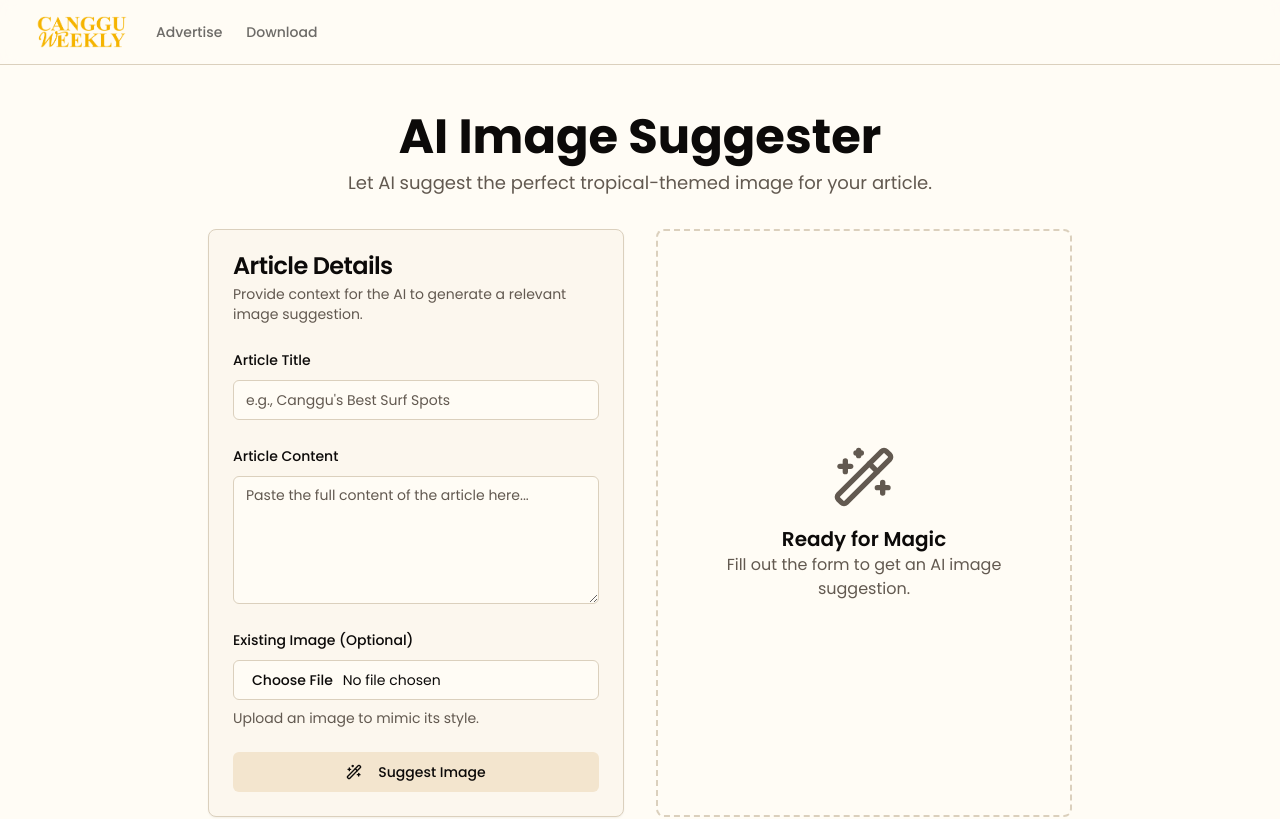
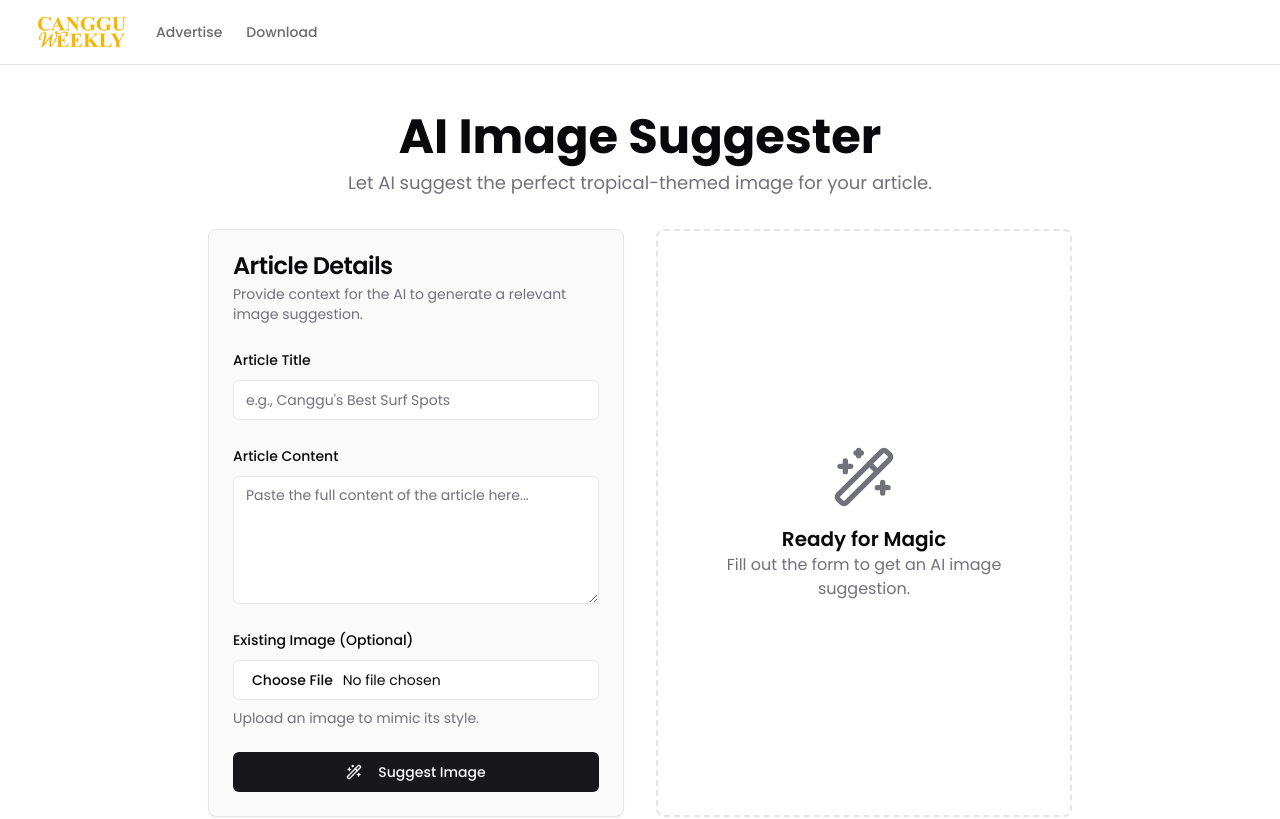
Before and after one commit to SpicyChickenDoang/canggu-weekly, a Next.js app: page /admin/image-suggester in a window 1280 px wide. Shown: the top 819 px of the page. Built offline with nearby package versions, Linux system fonts and the light colour scheme; what @genkit-ai/google-genai, genkit would draw is missing.

Commit message:
update texts and colors

```diff
--- a/src/app/globals.css
+++ b/src/app/globals.css
@@ -4,42 +4,37 @@
 
 @layer base {
   :root {
-    --background: 40 100% 98%; /* Very light sand */
-    --foreground: 20 14% 4%; /* Near Black */
-
-    --card: 38 71% 96%; /* Lighter Sand */
-    --card-foreground: 20 14% 4%;
-
-    --popover: 40 100% 98%;
-    --popover-foreground: 20 14% 4%;
-
-    --primary: 38 60% 88%; /* Sand */
-    --primary-foreground: 20 14% 4%;
-
-    --secondary: 35 48% 81%; /* Muted Sand */
-    --secondary-foreground: 20 14% 4%;
-
-    --muted: 35 48% 81%;
-    --muted-foreground: 30 10% 35%; /* Muted Text */
-
-    --accent: 30 90% 70%; /* Sunset Orange */
-    --accent-foreground: 20 14% 4%;
-
+    --background: 0 0% 100%;
+    /* White */
+    --foreground: 240 10% 3.9%;
+    /* Near Black */
+    --card: 0 0% 98%;
+    /* Lighter Grey */
+    --card-foreground: 240 10% 3.9%;
+    --popover: 0 0% 100%;
+    --popover-foreground: 240 10% 3.9%;
+    --primary: 240 5.9% 10%;
+    /* Dark Grey/Black for primary elements */
+    --primary-foreground: 0 0% 98%;
+    --secondary: 0 0% 96.1%;
+    /* Light Grey */
+    --secondary-foreground: 240 5.9% 10%;
+    --muted: 0 0% 96.1%;
+    --muted-foreground: 240 3.8% 46.1%;
+    --accent: 0 0% 96.1%;
+    --accent-foreground: 240 5.9% 10%;
     --destructive: 0 84.2% 60.2%;
     --destructive-foreground: 0 0% 98%;
-
-    --border: 38 30% 80%; /* Sandy border */
-    --input: 38 30% 80%;
-    --ring: 30 90% 70%;
-
+    --border: 0 0% 89.8%;
+    /* Grey border */
+    --input: 0 0% 89.8%;
+    --ring: 240 5.9% 10%;
     --radius: 0.5rem;
-
-    /* Charts */
-    --chart-1: 30 90% 70%; /* Sunset Orange */
-    --chart-2: 190 40% 50%; /* Teal */
-    --chart-3: 130 40% 60%; /* Sea Green */
-    --chart-4: 210 50% 60%; /* Sky Blue */
-    --chart-5: 50 80% 65%; /* Golden Yellow */
+    --chart-1: 12 76% 61%;
+    --chart-2: 173 58% 39%;
+    --chart-3: 197 37% 24%;
+    --chart-4: 43 74% 66%;
+    --chart-5: 27 87% 67%;
   }
 
   .dark {
@@ -74,6 +69,7 @@
   * {
     @apply border-border;
   }
+
   body {
     @apply bg-background text-foreground;
   }
--- a/src/components/advertisers/hero-section.tsx
+++ b/src/components/advertisers/hero-section.tsx
@@ -32,7 +32,7 @@ export function HeroSection() {
             </Link>
           </Button>
           <Button asChild size="lg" variant="secondary">
-            <Link href="/canggu-media-kit.pdf" target="_blank">
+            <Link href="/docs/pricing.pdf" target="_blank">
               <Briefcase className="mr-2 h-5 w-5" />
               Get the Media Kit
             </Link>
--- a/src/components/layout/footer.tsx
+++ b/src/components/layout/footer.tsx
@@ -5,7 +5,7 @@ import { Instagram, Facebook } from 'lucide-react';
 export function Footer() {
   return (
     <footer className="border-t bg-card text-muted-foreground">
-      <div className="container py-12">
+      <div className="container py-8">
         <div className="grid grid-cols-1 gap-10 text-center md:grid-cols-4 md:text-left">
           {/* Column 1: Logo and Address */}
           <div className="flex flex-col items-center md:items-start">
--- a/src/components/layout/header.tsx
+++ b/src/components/layout/header.tsx
@@ -25,7 +25,7 @@ export function Header() {
   const pathname = usePathname();
 
   return (
-    <header className="sticky top-0 z-50 w-full border-b bg-background/95 backdrop-blur supports-[backdrop-filter]:bg-background/60">
+    <header className="sticky top-0 z-50 w-full border-b bg-foreground/95 backdrop-blur supports-[backdrop-filter]:bg-background/60">
       <div className="container flex h-16 items-center">
         <div className="mr-4 hidden md:flex">
           <Link href="/" className="mr-6 flex items-center space-x-2">
```
Also changed, not shown: 1 other file (tests, documents, lock files or other folders).
